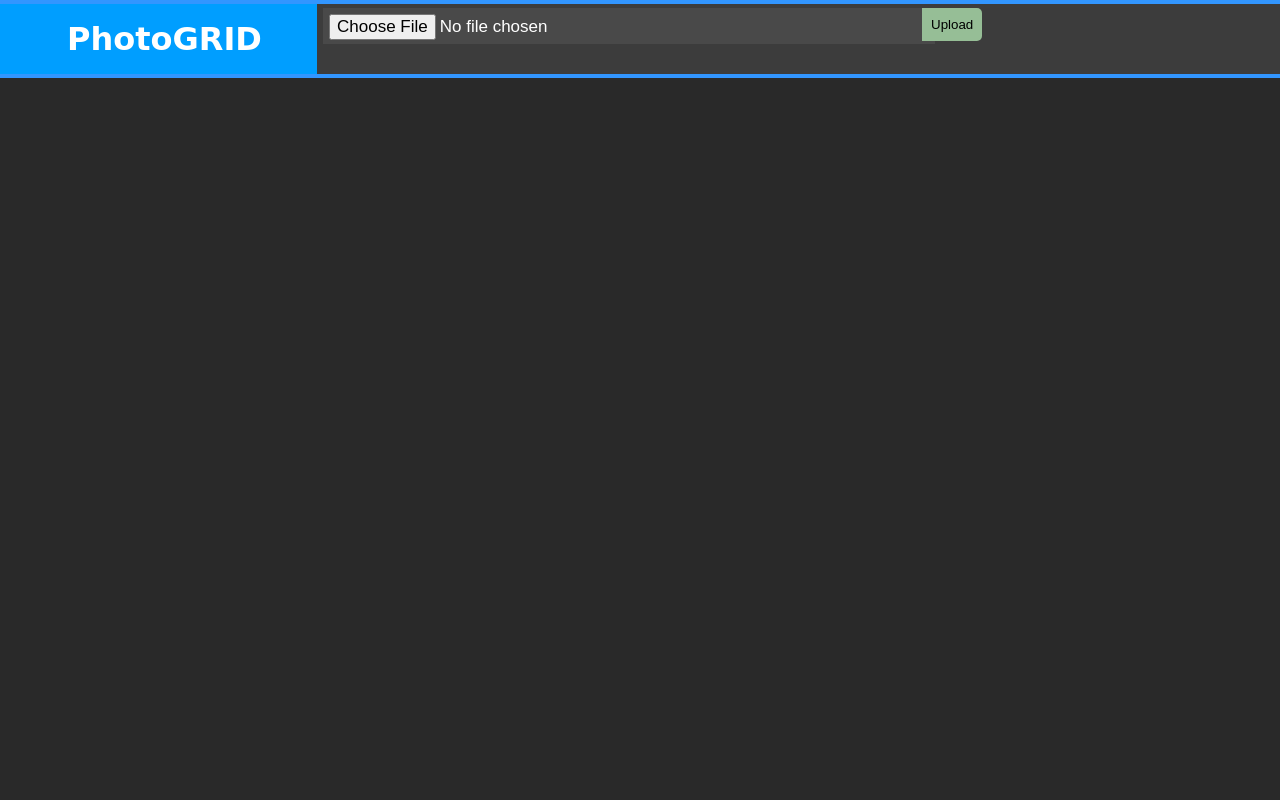
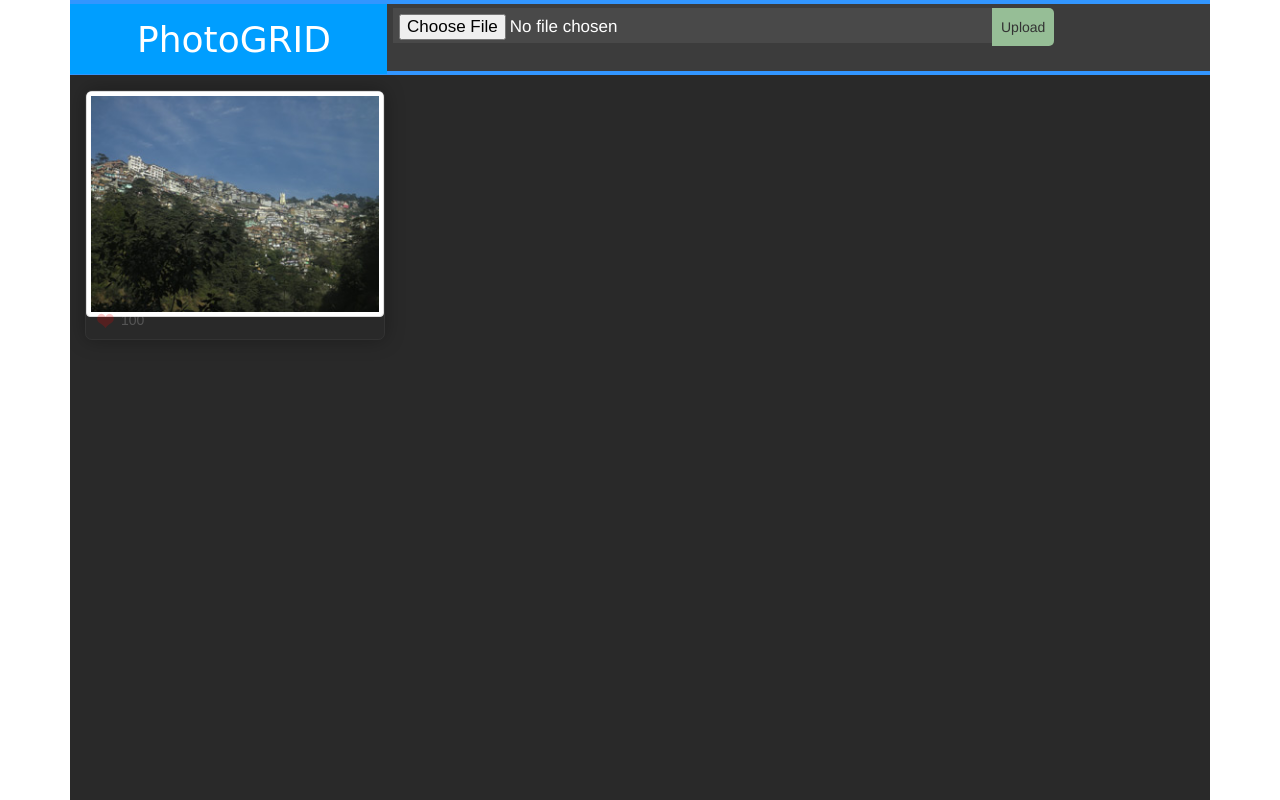
Before and after one commit to nmsbane/banesphotogrid, a website: page views/index.html in a window 1280 px wide. Drawn offline with nearby package versions, Linux system fonts and the light colour scheme; a web font is replaced by a local one.

Commit message:
changed the css files to look good, included bootstrap for images

```diff
--- a/public/css/main.css
+++ b/public/css/main.css
@@ -6,6 +6,7 @@ body,html {
 	height:100%;
 	margin:0px;
 	padding:0px;
+	background-color: #6E8D90;
 }
 
 .container {
@@ -19,7 +20,7 @@ body,html {
 	top:0px;
 	width:100%;
 	min-width:960px;
-	height:70px;
+	height:75px;
 	background:rgb(60,60,60);
 	border-bottom:4px solid rgb(50,150,255);
 	border-top: 4px solid rgb(50,150,255);
@@ -46,7 +47,7 @@ body,html {
 	font-size: 17px;
 	color:#FFF;
 
-	height: 24px;
+	height: 35px;
 	padding: 6px;
 	font-weight: lighter;
 	/* 	border:1px solid #000; */
@@ -134,7 +135,7 @@ body,html {
 	border:1px solid;
 	float:left;
 	margin:10px;
-	background: rgb(0, 0, 0);
+	/*background: rgb(0, 0, 0);*/
 	box-shadow: 0px 0px 20px rgba(0,0,0,0.3);
 	-webkit-transition:-webkit-transform 0.2s;
 	-ms-transition:-ms-transform 0.2s;
--- a/views/index.html
+++ b/views/index.html
@@ -4,6 +4,7 @@
 	<meta charset="UTF-8">
 	<title>PhotoGrid</title>
 	<link rel="stylesheet" href="/css/main.css">
+	<link rel="stylesheet" href="https://maxcdn.bootstrapcdn.com/bootstrap/3.3.6/css/bootstrap.min.css" type="text/css">
 	<script src="http://code.jquery.com/jquery-1.11.0.min.js"></script>
 	<script src="/js/photogrid_utils.js"></script>
 
@@ -27,7 +28,7 @@
 		<div class="gallery">
 			<ul>
 				<!-- Repeat the following <li> structure for every image -->
-				<!-- <li>
+				 <li>
 					<div class="overlay">
 					<div class="voteCtrl">
 						<a href="#" class="voteUp">
@@ -36,10 +37,10 @@
 						</a>
 					</div>
 					</div>
-					<div class="imageHolder">
+					<div class="thumbnail">
 						<img src="/images/someimage.jpg" alt="">
 					</div>
-				</li> -->
+				</li>
 				<!-- End Repeat -->
 
 
```
